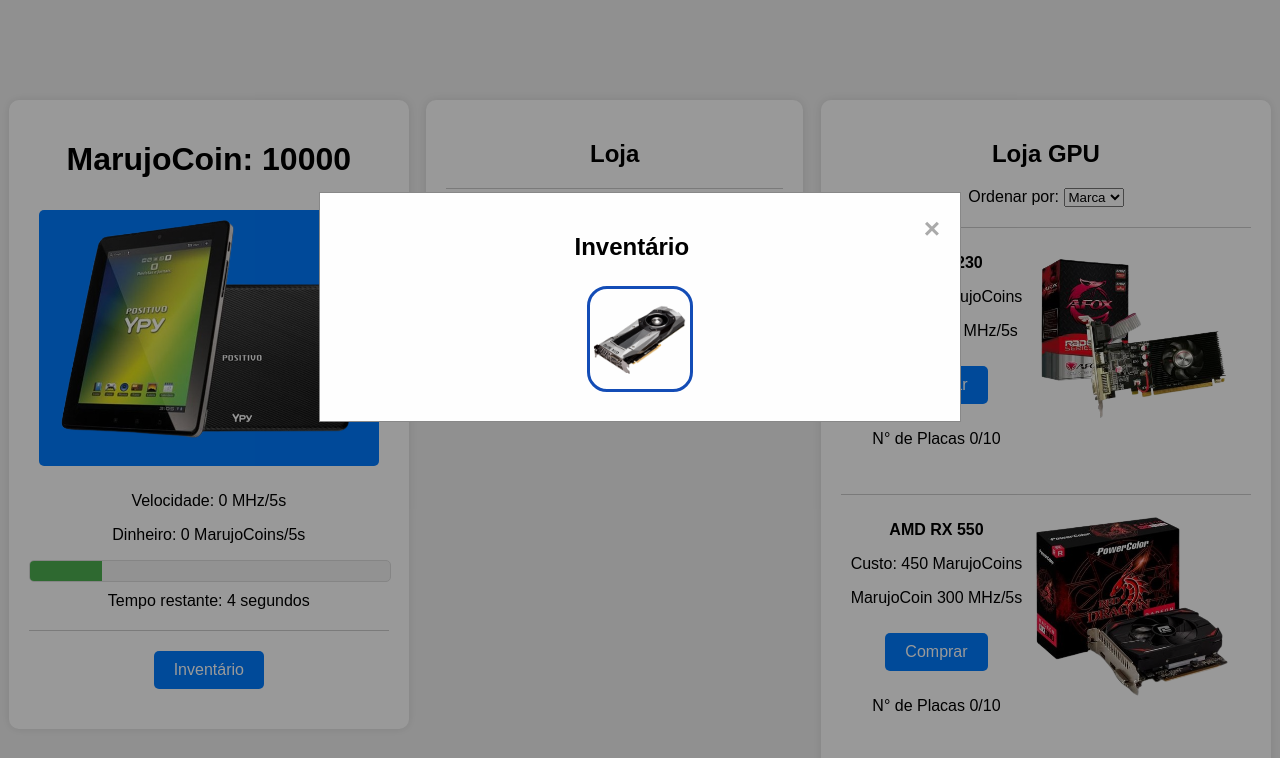
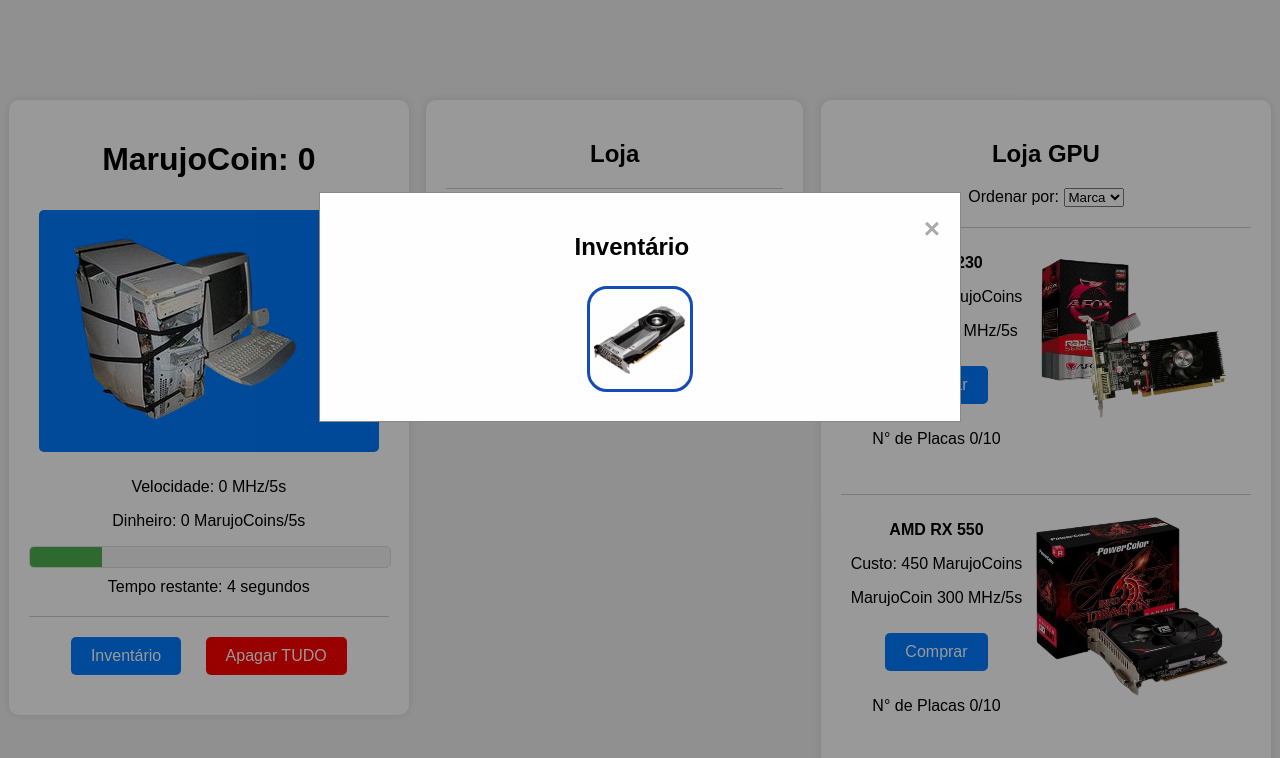
Before and after one commit to WilliamFagundesDev/PClicker, a plain HTML site: page index.html in a window 1280 px wide. Both pictures are taken after a click on the button "Inventário". Shown: the top 758 px of the page. Drawn offline with Linux system fonts and the light colour scheme.

Commit message:
Versao 2

```diff
--- a/index.html
+++ b/index.html
@@ -26,6 +26,7 @@
             <div class="shop-item">
                 <!-- Botão de Inventário -->
                 <button id="invbtn">Inventário</button>
+                <button id="delbtn">Apagar TUDO</button>
 
                 <!-- Popup do Inventário -->
                 <div id="inventarioPopup" class="popup">
--- a/script.js
+++ b/script.js
@@ -1,4 +1,4 @@
-let clickCount = 10000;
+let clickCount = 0;
 let incrementValue = 1;
 let upgradeCost = 1000;
 let multiplier = 1;
@@ -40,6 +40,7 @@ const mhzSpeedElement = document.getElementById('mhzSpeed');
 const DinheiroSpeedElement = document.getElementById('DinheiroSpeed');
 const progressBar = document.getElementById('progress-bar');
 const progressTimeValue = document.getElementById('progress-time-value');
+const delbtn = document.getElementById('delbtn');
 
 // Função para atualizar a exibição de cliques
 function updateClickDisplay() {
@@ -126,7 +127,7 @@ function gerarHTMLGPUs(sortedGPUs) {
         const imgDiv = document.createElement('div');
         imgDiv.classList.add('img');
         imgDiv.innerHTML = `
-            <img class="imgGPU" src="GPUFotos/${placa.replace(/ /g, '').toLowerCase()}.png" alt="${placa}">
+            <img class="imgGPU" src="../GPUFotos/${placa.replace(/ /g, '').toLowerCase()}.png" alt="${placa}">
         `;
 
         shopItemGPU.appendChild(textoDiv);
@@ -318,7 +319,7 @@ function atualizarInventarioPopup() {
     for (const [nome, { raridade, quantidade }] of Object.entries(inventário)) {
         for (let i = 0; i < quantidade; i++) {
             const img = document.createElement('img');
-            img.src = `GPUFotos/${nome.replace(/ /g, '').toLowerCase()}.png`;
+            img.src = `../GPUFotos/${nome.replace(/ /g, '').toLowerCase()}.png`;
             img.alt = nome;
             img.className = `PlacasInv${raridade}`; // Define a classe com base na raridade
 
@@ -416,3 +417,13 @@ document.addEventListener('DOMContentLoaded', () => {
     carregarDados(); // Carrega os dados do jogo
     updateProgressBar(); // Inicia a barra de progresso
 });
+
+function clearLocalStorage() {
+    localStorage.clear();
+    console.log("Todo o localStorage foi apagado.");
+}
+
+delbtn.addEventListener('click', () => {
+    clearLocalStorage();
+    alert("Conta toda apagada");
+});
--- a/style.css
+++ b/style.css
@@ -207,3 +207,7 @@ button:active {
     white-space: nowrap;
     z-index: 1000;
 }
+
+#delbtn{
+    background-color: red;
+}
```
